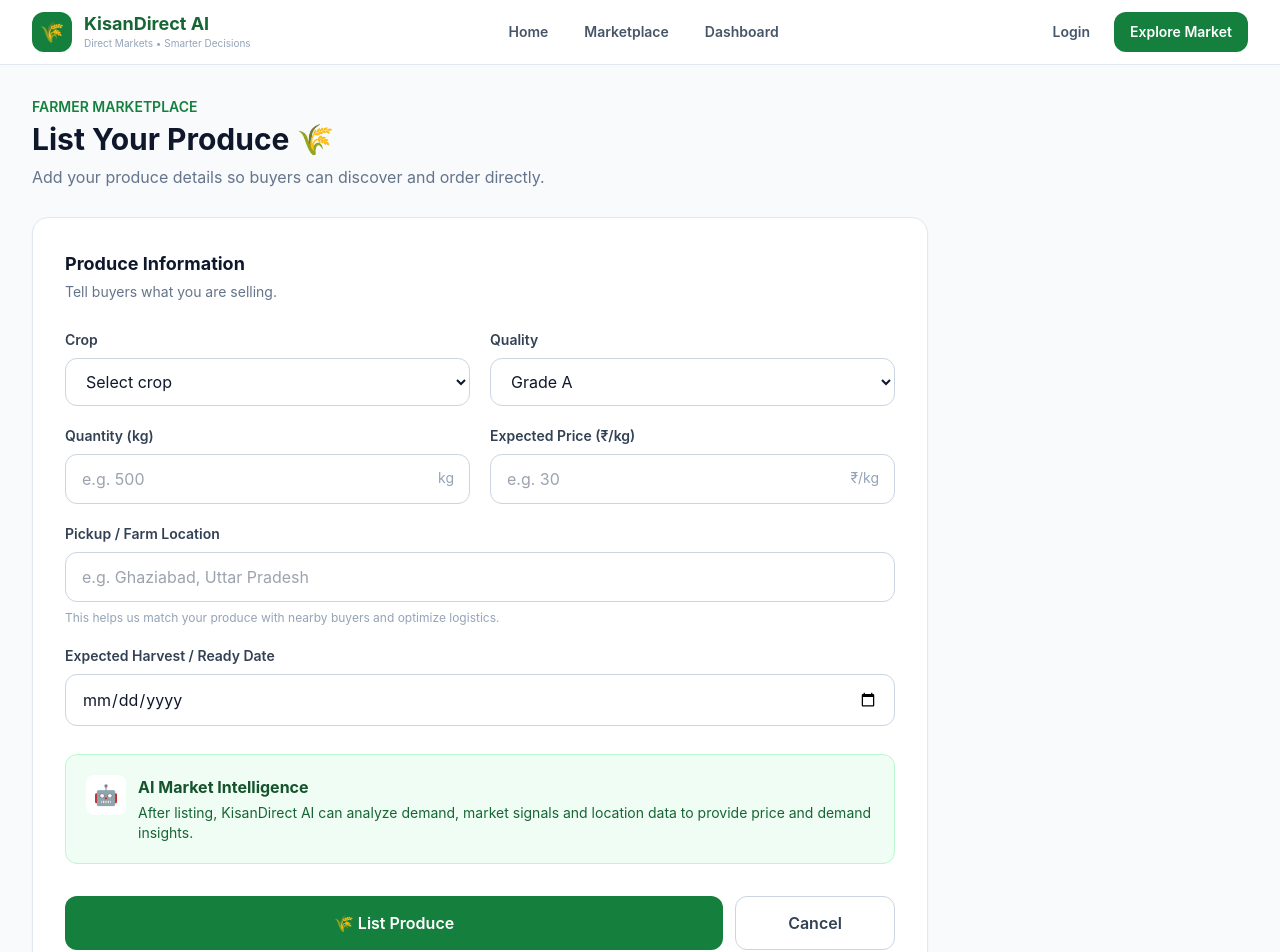
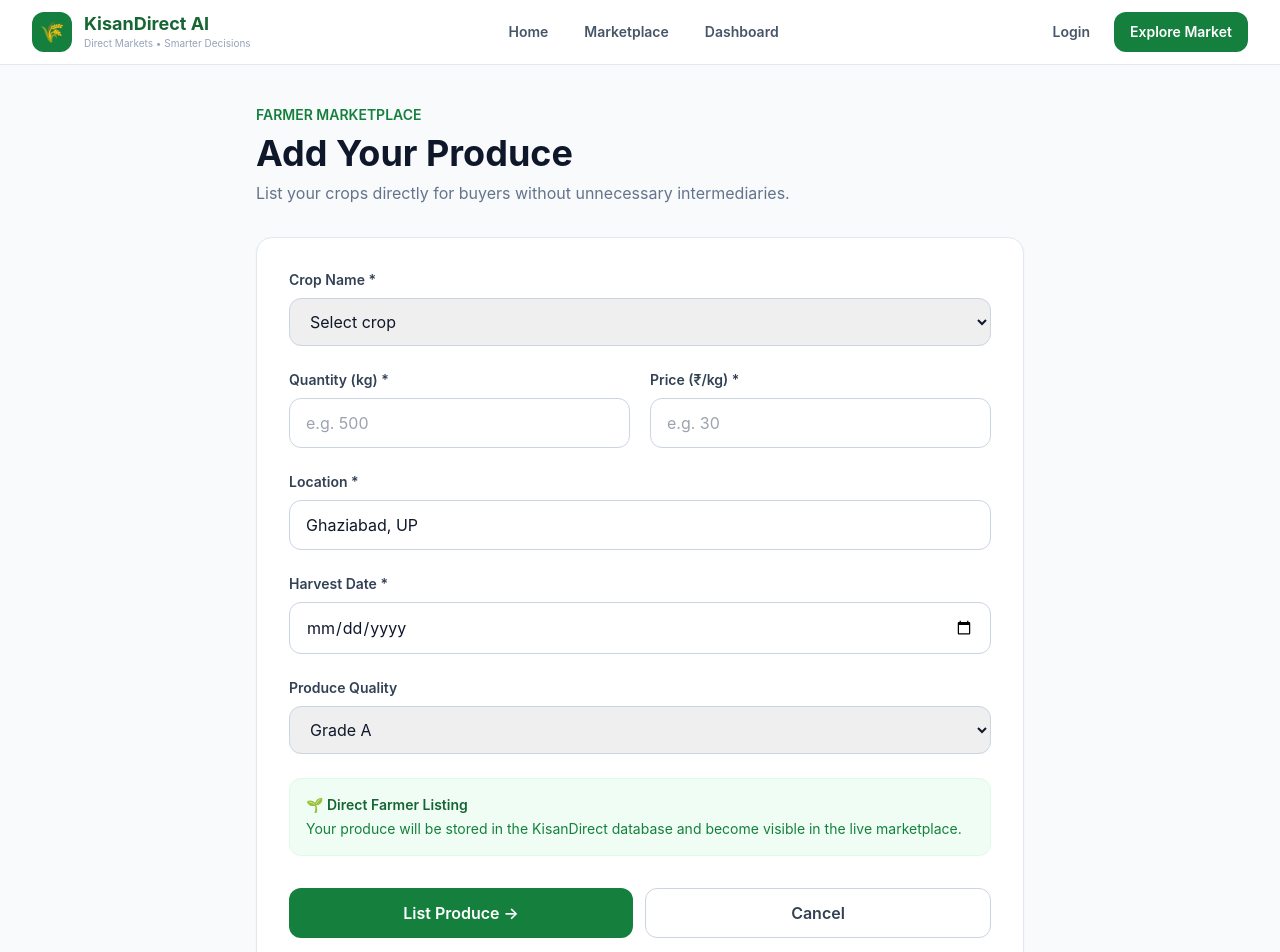
Before and after one commit to akshaybhardwaj411/KisanDirect_AI, a React (Vite) app in the folder frontend/: page /farmer/add-produce in a window 1280 px wide. Shown: the top 952 px of the page. Built offline with nearby package versions, Linux system fonts and the light colour scheme.

Commit message:
Refactor AddProduce component and form handling
Refactor AddProduce component to improve state management and form handling. Update form fields and error handling for better user experience.

```diff
--- a/frontend/src/pages/AddProduce.jsx
+++ b/frontend/src/pages/AddProduce.jsx
@@ -1,276 +1,275 @@
 import { useState } from "react";
-import { Link, useNavigate } from "react-router-dom";
+import { useNavigate } from "react-router-dom";
 
 import Navbar from "../components/Navbar";
 import Button from "../components/Button";
+import { createProduct } from "../services/api";
 
 export default function AddProduce() {
   const navigate = useNavigate();
 
-  const [formData, setFormData] = useState({
+  const [form, setForm] = useState({
     crop: "",
     quantity: "",
     price: "",
-    location: "",
-    harvestDate: "",
+    location: "Ghaziabad, UP",
+    harvest_date: "",
     quality: "Grade A",
   });
 
-  const [submitted, setSubmitted] = useState(false);
+  const [loading, setLoading] = useState(false);
+  const [error, setError] = useState("");
+  const [success, setSuccess] = useState("");
 
   const handleChange = (e) => {
-    setFormData((previous) => ({
-      ...previous,
+    setForm({
+      ...form,
       [e.target.name]: e.target.value,
-    }));
+    });
   };
 
-  const handleSubmit = (e) => {
+  const handleSubmit = async (e) => {
     e.preventDefault();
 
-    setSubmitted(true);
+    setError("");
+    setSuccess("");
+
+    if (!form.crop || !form.quantity || !form.price || !form.harvest_date) {
+      setError("Please fill all required fields.");
+      return;
+    }
+
+    if (Number(form.quantity) <= 0) {
+      setError("Quantity must be greater than 0.");
+      return;
+    }
+
+    if (Number(form.price) <= 0) {
+      setError("Price must be greater than 0.");
+      return;
+    }
+
+    try {
+      setLoading(true);
+
+      const response = await createProduct({
+        farmer_id: 1,
+        crop: form.crop,
+        quantity: Number(form.quantity),
+        price: Number(form.price),
+        location: form.location,
+        harvest_date: form.harvest_date,
+        quality: form.quality,
+      });
+
+      console.log("Produce created:", response.data);
+
+      setSuccess("Produce listed successfully! Redirecting...");
 
       setTimeout(() => {
-      navigate("/farmer");
+        navigate("/marketplace");
       }, 1200);
+    } catch (err) {
+      console.error(err);
+
+      const message =
+        err?.response?.data?.detail ||
+        "Unable to list produce. Please try again.";
+
+      setError(message);
+    } finally {
+      setLoading(false);
+    }
   };
 
   return (
     <div className="min-h-screen bg-slate-50">
       <Navbar />
 
-      <main className="page-container py-8">
-        {/* Page Heading */}
-        <div className="mb-7">
+      <main className="page-container py-10">
+        <div className="max-w-3xl mx-auto">
+          <div className="mb-8">
             <p className="text-sm font-semibold text-green-700">
               FARMER MARKETPLACE
             </p>
 
-          <h2 className="text-3xl font-bold text-slate-900 mt-1">
-            List Your Produce 🌾
-          </h2>
+            <h1 className="text-3xl sm:text-4xl font-bold text-slate-900 mt-2">
+              Add Your Produce
+            </h1>
 
-          <p className="text-slate-500 mt-2 max-w-2xl">
-            Add your produce details so buyers can discover and order
-            directly.
+            <p className="text-slate-500 mt-2">
+              List your crops directly for buyers without unnecessary
+              intermediaries.
             </p>
           </div>
 
-        {/* Success Message */}
-        {submitted && (
-          <div className="mb-6 bg-green-50 border border-green-200 text-green-800 rounded-xl px-5 py-4">
-            <p className="font-semibold">
-              ✅ Produce listed successfully!
-            </p>
-
-            <p className="text-sm mt-1">
-              Redirecting you to the farmer dashboard...
-            </p>
+          <div className="card p-6 sm:p-8">
+            {error && (
+              <div className="mb-6 rounded-xl border border-red-200 bg-red-50 px-4 py-3 text-sm text-red-700">
+                ❌ {error}
               </div>
             )}
 
-        {/* Form */}
-        <form
-          onSubmit={handleSubmit}
-          className="bg-white border border-slate-200 rounded-2xl shadow-sm p-6 md:p-8 max-w-4xl"
-        >
-          {/* Section */}
-          <div className="mb-7">
-            <h3 className="text-lg font-bold text-slate-900">
-              Produce Information
-            </h3>
+            {success && (
+              <div className="mb-6 rounded-xl border border-green-200 bg-green-50 px-4 py-3 text-sm text-green-700">
+                ✅ {success}
+              </div>
+            )}
 
-            <p className="text-sm text-slate-500 mt-1">
-              Tell buyers what you are selling.
-            </p>
-          </div>
-
-          {/* Crop + Quality */}
-          <div className="grid grid-cols-1 md:grid-cols-2 gap-5">
+            <form onSubmit={handleSubmit} className="space-y-6">
+              {/* Crop */}
               <div>
                 <label className="block text-sm font-semibold text-slate-700 mb-2">
-                Crop
+                  Crop Name *
                 </label>
 
                 <select
                   name="crop"
-                value={formData.crop}
+                  value={form.crop}
                   onChange={handleChange}
+                  className="input-field"
                   required
-                className="input-field bg-white"
                 >
                   <option value="">Select crop</option>
-                <option value="Tomato">🍅 Tomato</option>
-                <option value="Potato">🥔 Potato</option>
-                <option value="Onion">🧅 Onion</option>
-                <option value="Wheat">🌾 Wheat</option>
-                <option value="Rice">🌾 Rice</option>
-                <option value="Carrot">🥕 Carrot</option>
-                <option value="Cauliflower">🥦 Cauliflower</option>
+                  <option value="Tomato">Tomato</option>
+                  <option value="Potato">Potato</option>
+                  <option value="Onion">Onion</option>
+                  <option value="Wheat">Wheat</option>
+                  <option value="Carrot">Carrot</option>
+                  <option value="Cauliflower">Cauliflower</option>
+                  <option value="Rice">Rice</option>
+                  <option value="Sugarcane">Sugarcane</option>
+                  <option value="Other">Other</option>
                 </select>
+              </div>
+
+              {/* Quantity + Price */}
+              <div className="grid grid-cols-1 sm:grid-cols-2 gap-5">
+                <div>
+                  <label className="block text-sm font-semibold text-slate-700 mb-2">
+                    Quantity (kg) *
+                  </label>
+
+                  <input
+                    type="number"
+                    name="quantity"
+                    value={form.quantity}
+                    onChange={handleChange}
+                    placeholder="e.g. 500"
+                    min="1"
+                    className="input-field"
+                    required
+                  />
                 </div>
 
                 <div>
                   <label className="block text-sm font-semibold text-slate-700 mb-2">
-                Quality
+                    Price (₹/kg) *
+                  </label>
+
+                  <input
+                    type="number"
+                    name="price"
+                    value={form.price}
+                    onChange={handleChange}
+                    placeholder="e.g. 30"
+                    min="1"
+                    step="0.01"
+                    className="input-field"
+                    required
+                  />
+                </div>
+              </div>
+
+              {/* Location */}
+              <div>
+                <label className="block text-sm font-semibold text-slate-700 mb-2">
+                  Location *
+                </label>
+
+                <input
+                  type="text"
+                  name="location"
+                  value={form.location}
+                  onChange={handleChange}
+                  placeholder="e.g. Ghaziabad, UP"
+                  className="input-field"
+                  required
+                />
+              </div>
+
+              {/* Harvest Date */}
+              <div>
+                <label className="block text-sm font-semibold text-slate-700 mb-2">
+                  Harvest Date *
+                </label>
+
+                <input
+                  type="date"
+                  name="harvest_date"
+                  value={form.harvest_date}
+                  onChange={handleChange}
+                  className="input-field"
+                  required
+                />
+              </div>
+
+              {/* Quality */}
+              <div>
+                <label className="block text-sm font-semibold text-slate-700 mb-2">
+                  Produce Quality
                 </label>
 
                 <select
                   name="quality"
-                value={formData.quality}
+                  value={form.quality}
                   onChange={handleChange}
-                className="input-field bg-white"
+                  className="input-field"
                 >
                   <option value="Grade A">Grade A</option>
                   <option value="Grade B">Grade B</option>
                   <option value="Grade C">Grade C</option>
                 </select>
               </div>
-          </div>
 
-          {/* Quantity + Price */}
-          <div className="grid grid-cols-1 md:grid-cols-2 gap-5 mt-5">
-            <div>
-              <label className="block text-sm font-semibold text-slate-700 mb-2">
-                Quantity (kg)
-              </label>
+              {/* Info */}
+              <div className="rounded-xl bg-green-50 border border-green-100 p-4">
+                <p className="text-sm font-semibold text-green-800">
+                  🌱 Direct Farmer Listing
+                </p>
 
-              <div className="relative">
-                <input
-                  type="number"
-                  name="quantity"
-                  value={formData.quantity}
-                  onChange={handleChange}
-                  min="1"
-                  step="1"
-                  placeholder="e.g. 500"
-                  required
-                  className="input-field pr-14"
-                />
-
-                <span className="absolute right-4 top-3.5 text-sm text-slate-400">
-                  kg
-                </span>
-              </div>
-            </div>
-
-            <div>
-              <label className="block text-sm font-semibold text-slate-700 mb-2">
-                Expected Price (₹/kg)
-              </label>
-
-              <div className="relative">
-                <input
-                  type="number"
-                  name="price"
-                  value={formData.price}
-                  onChange={handleChange}
-                  min="1"
-                  step="0.01"
-                  placeholder="e.g. 30"
-                  required
-                  className="input-field pr-16"
-                />
-
-                <span className="absolute right-4 top-3.5 text-sm text-slate-400">
-                  ₹/kg
-                </span>
-              </div>
-            </div>
-          </div>
-
-          {/* Location */}
-          <div className="mt-5">
-            <label className="block text-sm font-semibold text-slate-700 mb-2">
-              Pickup / Farm Location
-            </label>
-
-            <input
-              type="text"
-              name="location"
-              value={formData.location}
-              onChange={handleChange}
-              placeholder="e.g. Ghaziabad, Uttar Pradesh"
-              required
-              className="input-field"
-            />
-
-            <p className="text-xs text-slate-400 mt-2">
-              This helps us match your produce with nearby buyers and
-              optimize logistics.
+                <p className="text-sm text-green-700 mt-1">
+                  Your produce will be stored in the KisanDirect database and
+                  become visible in the live marketplace.
                 </p>
               </div>
 
-          {/* Harvest Date */}
-          <div className="mt-5">
-            <label className="block text-sm font-semibold text-slate-700 mb-2">
-              Expected Harvest / Ready Date
-            </label>
+              {/* Buttons */}
+              <div className="flex flex-col sm:flex-row gap-3 pt-2">
+                <Button
+                  type="submit"
+                  disabled={loading}
+                  className="flex-1"
+                >
+                  {loading ? "Listing Produce..." : "List Produce →"}
+                </Button>
 
-            <input
-              type="date"
-              name="harvestDate"
-              value={formData.harvestDate}
-              onChange={handleChange}
-              required
-              className="input-field"
-            />
+                <Button
+                  type="button"
+                  variant="secondary"
+                  onClick={() => navigate("/farmer")}
+                  disabled={loading}
+                  className="flex-1"
+                >
+                  Cancel
+                </Button>
+              </div>
+            </form>
           </div>
 
-          {/* AI Box */}
-          <div className="mt-7 bg-green-50 border border-green-200 rounded-xl p-5">
-            <div className="flex gap-3">
-              <div className="w-10 h-10 bg-white rounded-lg flex items-center justify-center text-xl shrink-0">
-                🤖
-              </div>
-
-              <div>
-                <h4 className="font-bold text-green-900">
-                  AI Market Intelligence
-                </h4>
-
-                <p className="text-sm text-green-800 mt-1">
-                  After listing, KisanDirect AI can analyze demand,
-                  market signals and location data to provide price
-                  and demand insights.
-                </p>
-              </div>
-            </div>
-          </div>
-
-          {/* Buttons */}
-          <div className="flex flex-col sm:flex-row gap-3 mt-8">
-            <Button
-              type="submit"
-              disabled={submitted}
-              className="flex-1"
-            >
-              {submitted ? "Listing Produce..." : "🌾 List Produce"}
-            </Button>
-
-            <Link
-              to="/farmer"
-              className="sm:w-40 inline-flex items-center justify-center border border-slate-300 text-slate-700 py-3.5 rounded-xl font-semibold text-center hover:bg-slate-50 transition"
-            >
-              Cancel
-            </Link>
-          </div>
-        </form>
-
-        {/* Trust Note */}
-        <div className="max-w-4xl text-center mt-6">
-          <p className="text-xs text-slate-400">
-            Your produce details are used only to facilitate marketplace
-            matching and logistics.
-          </p>
-        </div>
-
-        {/* Prototype Notice */}
-        <div className="max-w-4xl mt-5 bg-amber-50 border border-amber-200 rounded-xl p-4">
-          <p className="text-xs text-amber-800">
-            <strong>Prototype:</strong> Submitted produce is currently
-            handled in frontend demo state. Persistent marketplace
-            listings will be connected to the backend later.
+          <p className="text-center text-xs text-slate-400 mt-5">
+            KisanDirect AI • Direct Markets • Smarter Decisions • Stronger
+            Farmers
           </p>
         </div>
       </main>
```
Lines whose indentation alone changed are shown as unchanged.
